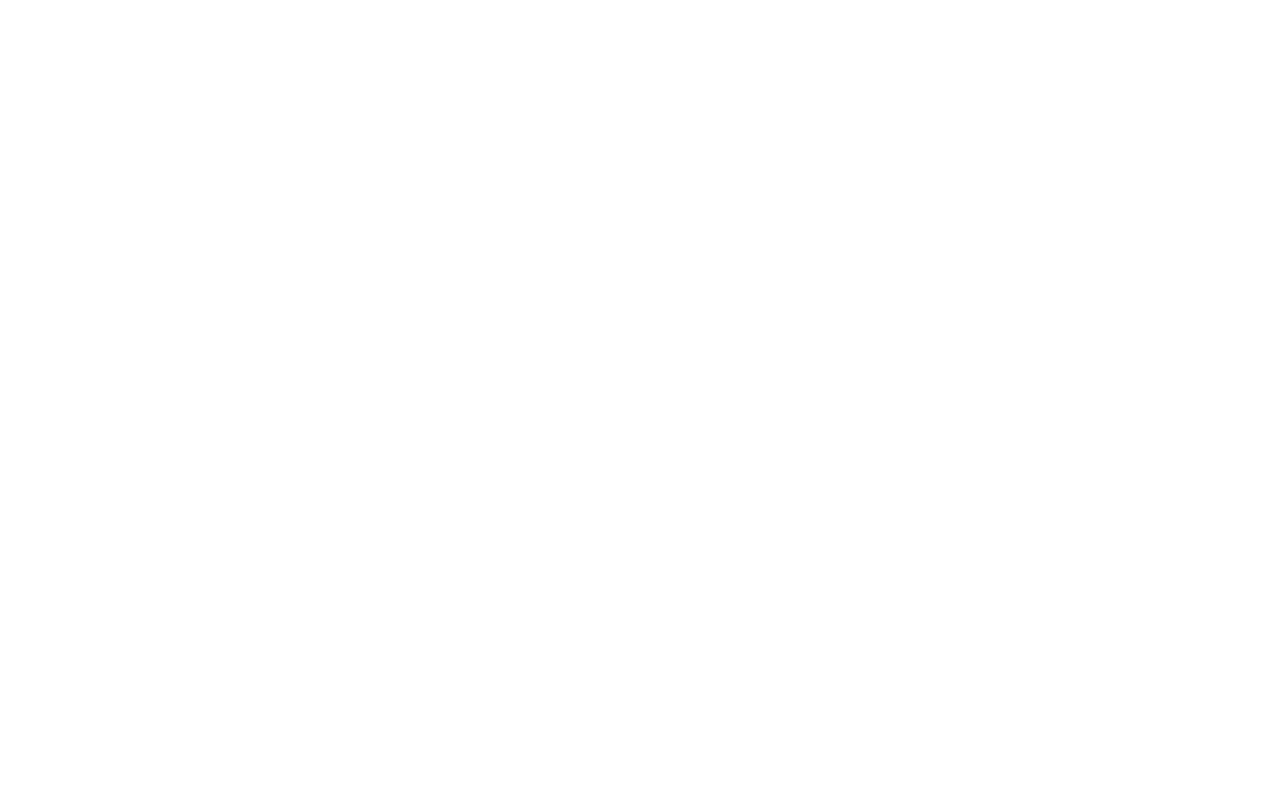
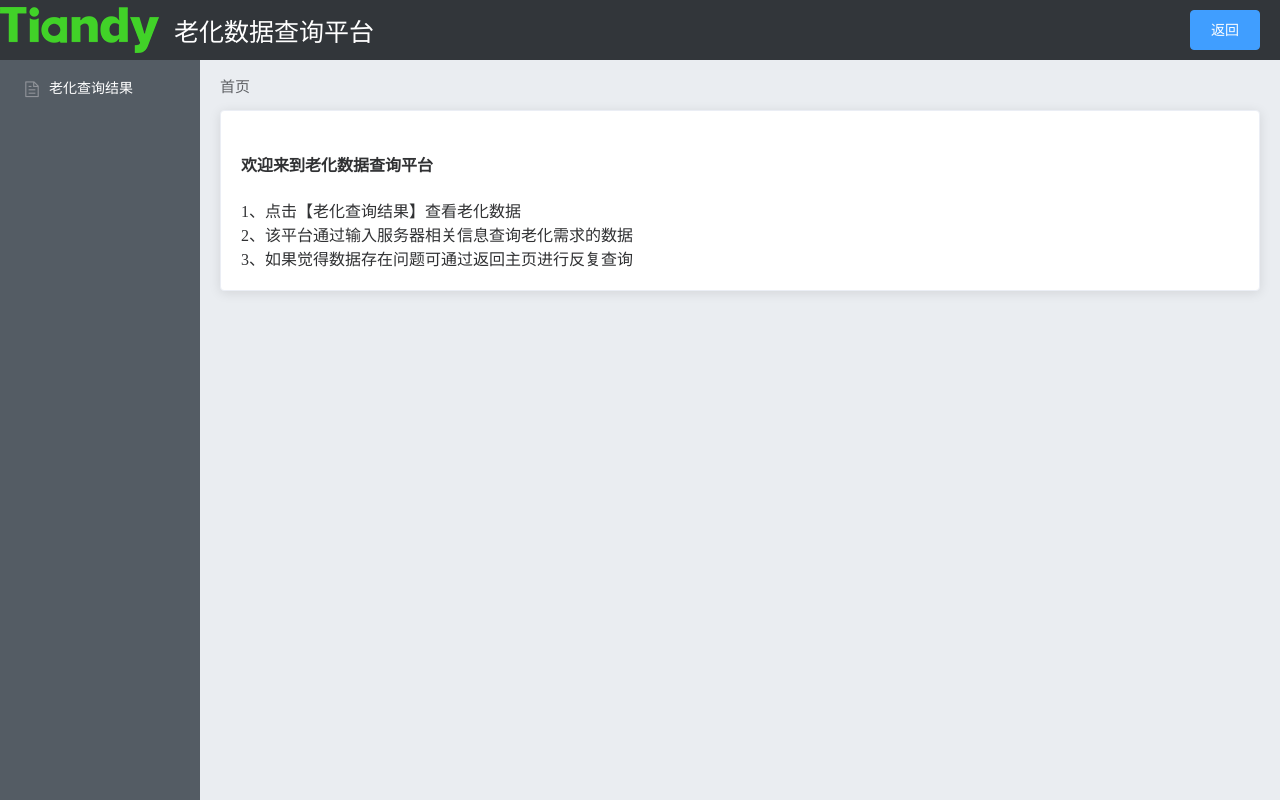
Before and after one commit to liudoudou86/Aging_monitoring, a Vue app in the folder vue_aging/: page /#/welcome in a window 1280 px wide. Built offline with nearby package versions, Linux system fonts and the light colour scheme.

Commit message:
update code

```diff
--- a/vue_aging/src/assets/css/global.css
+++ b/vue_aging/src/assets/css/global.css
@@ -6,3 +6,12 @@
     margin: 0%;
     padding: 0%;
 }
+
+.el-breadcrumb {
+    margin-bottom: 15px;
+    font-size: 15px;
+}
+
+.el-card {
+    box-shadow: 0 1px, 1px rgba(0, 0, 0, 0.15);
+}
--- a/vue_aging/src/components/Aging.vue
+++ b/vue_aging/src/components/Aging.vue
@@ -76,9 +76,11 @@
         },
         submitAgingForm (agingFormRef) {
             const result = this.$http.get('/aging?IP_ADDRESS=' + this.agingForm.IP_ADDRESS + '&PORT=' + this.agingForm.PORT + '&USER=' + this.agingForm.USER + '&PASSWORD=' + this.agingForm.PASSWORD).then(
-                () => {
+                (result) => {
                     this.$message.success('请求成功') // 此处箭头函数的作用是为了更清晰的指向Message
-                    this.$router.push('/home')
+                    this.$router.push({path: '/home'})
+                    sessionStorage.setItem('agingdata', JSON.stringify(result.data)) // 将接口返回值存入sessionStorage中
+                    // console.log(result.data)
                 }
             ).catch(
                 () => {
--- a/vue_aging/src/components/Home.vue
+++ b/vue_aging/src/components/Home.vue
@@ -13,44 +13,20 @@
             <!-- 侧边栏 -->
             <el-aside width="200px">
                 <!-- 侧边栏区域 -->
-                <el-menu background-color="#545c64" text-color="#fff" active-text-color="#ffd04b">
+                <el-menu background-color="#545c64" text-color="#fff" active-text-color="#409EFF" unique-opened router>
                     <!-- 一级菜单 -->
-                    <el-submenu index="1">
-                        <!-- 一级菜单模板区域 -->
-                        <template slot="title">
-                            <!-- 图表 -->
-                            <i class="el-icon-location"></i>
-                            <!-- 文本内容 -->
-                            <span>七天老化查询</span>
-                        </template>
-                        <el-submenu index="1-1">
-                            <template slot="title">政法行业测试部</template>
-                            <el-menu-item index="1-1-1">监察委</el-menu-item>
-                            <el-menu-item index="1-1-2">检法</el-menu-item>
-                            <el-menu-item index="1-1-3">监管</el-menu-item>
-                        </el-submenu>
-                        <el-submenu index="1-2">
-                            <template slot="title">通用行业测试部</template>
-                            <el-menu-item index="1-2-1">交通</el-menu-item>
-                        </el-submenu>
-                    </el-submenu>
-                    <el-menu-item index="2">
-                        <i class="el-icon-menu"></i>
-                        <span slot="title">长期老化查询</span>
-                    </el-menu-item>
-                    <el-menu-item index="3">
+                    <el-menu-item index="/select">
                         <i class="el-icon-document"></i>
                         <span slot="title">老化查询结果</span>
-                    </el-menu-item>
-                    <el-menu-item index="4">
-                        <i class="el-icon-setting"></i>
-                        <span slot="title">老化说明</span>
                     </el-menu-item>
                 </el-menu>
             </el-aside>
             <el-container>
                 <!-- 右侧内容主体 -->
-                <el-main>Main</el-main>
+                <el-main>
+                    <!-- 路由占位符 -->
+                    <router-view></router-view>
+                </el-main>
             </el-container>
         </el-container>
     </el-container>
@@ -90,6 +66,9 @@
 
 .el-aside {
     background-color: #545C64;
+    .el-menu {
+        border-right: none;
+    }
 }
 
 .el-main {
--- /dev/null
+++ b/vue_aging/src/components/Select.vue
@@ -0,0 +1,31 @@
+<template>
+    <div>
+        <!-- 面包屑导航区域 -->
+        <el-breadcrumb separator-class="el-icon-arrow-right">
+            <el-breadcrumb-item :to="{ path: '/home' }">首页</el-breadcrumb-item>
+            <el-breadcrumb-item>老化查询结果</el-breadcrumb-item>
+        </el-breadcrumb>
+
+        <!-- 卡片视图区域 -->
+        <el-card>
+            <span>{{ agingjson }}</span>
+        </el-card>
+    </div>
+</template>
+
+<script>
+export default {
+    data () {
+        return {
+            agingjson: {}
+        }
+    },
+    mounted: function () {
+        this.agingjson = JSON.parse(sessionStorage.getItem('agingdata'))
+        // console.log(this.agingjson)
+    }
+}
+</script>
+
+<style lang="less" scoped>
+</style>
--- /dev/null
+++ b/vue_aging/src/components/Welcome.vue
@@ -0,0 +1,31 @@
+<template>
+    <div>
+        <!-- 面包屑导航区域 -->
+        <el-breadcrumb separator-class="el-icon-arrow-right">
+            <el-breadcrumb-item :to="{ path: '/home' }">首页</el-breadcrumb-item>
+        </el-breadcrumb>
+
+        <!-- 卡片视图区域 -->
+        <el-card>
+            <div>
+                <h1>欢迎来到老化数据查询平台</h1>
+            </div>
+            <div>
+                <span>1、点击【老化查询结果】查看老化数据</span>
+            </div>
+            <div>
+                <span>2、该平台通过输入服务器相关信息查询老化需求的数据</span>
+            </div>
+            <div>
+                <span>3、如果觉得数据存在问题可通过返回主页进行反复查询</span>
+            </div>
+        </el-card>
+    </div>
+</template>
+
+<script>
+export default {}
+</script>
+
+<style lang="less" scoped>
+</style>
--- a/vue_aging/src/router/index.js
+++ b/vue_aging/src/router/index.js
@@ -2,6 +2,8 @@
 import VueRouter from 'vue-router'
 import Aging from '../components/Aging.vue'
 import Home from '../components/Home.vue'
+import Welcome from '../components/Welcome.vue'
+import Select from '../components/Select.vue'
 
 Vue.use(VueRouter)
 
@@ -18,7 +20,12 @@
   {
     path: '/home',
     name: 'Home',
-    component: Home
+    component: Home,
+    redirect: '/welcome',
+    children: [
+      { path: '/welcome',component: Welcome },
+      { path: '/select',component: Select }
+    ]
   }
 ]
 
```
Also changed, not shown: vue_aging/src/plugins/element.js (+7 -1 lines).
